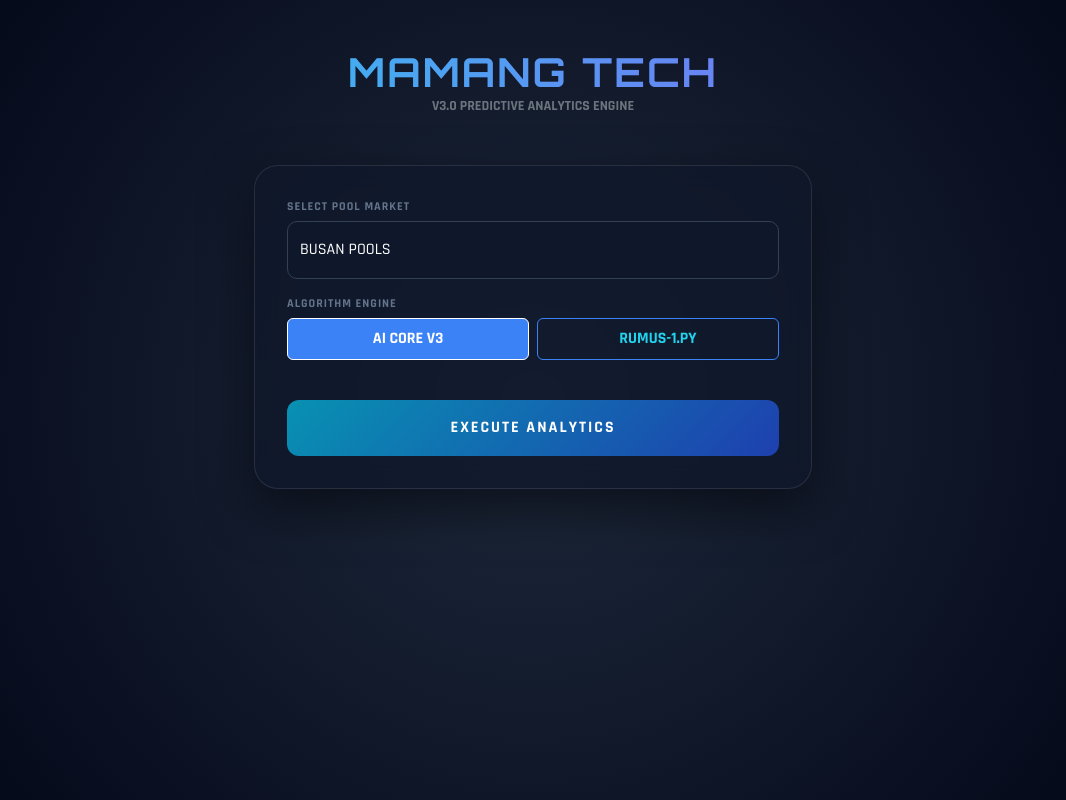
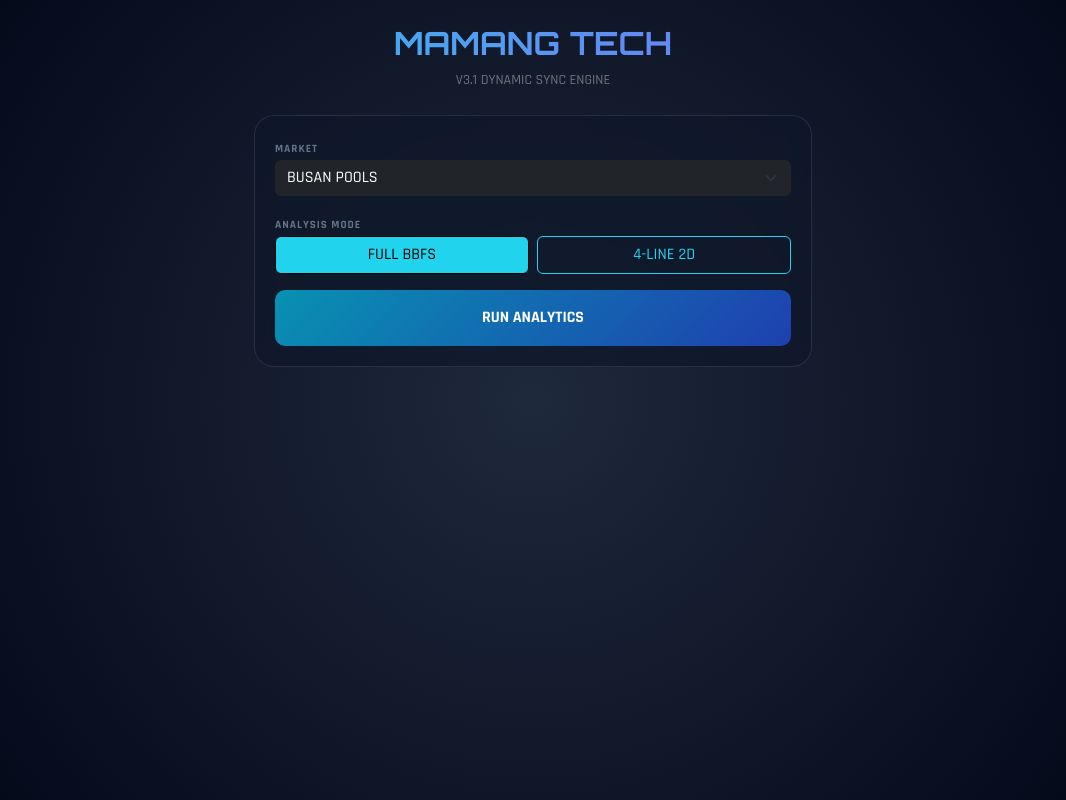
Before and after one commit to pepekosonghiji/rumus-togel, a Flask app: page / in a window 1280 px wide. Shown: the whole page, without its empty margins (107-1173 px from the left). Run offline with Flask 3, Linux system fonts and the light colour scheme; the visitor is signed in with stand-in values (Sample User, id 1).

Commit message:
Update index.html

```diff
--- a/templates/index.html
+++ b/templates/index.html
@@ -3,210 +3,67 @@
 <head>
     <meta charset="UTF-8">
     <meta name="viewport" content="width=device-width, initial-scale=1.0">
-    <title>MAMANG TECH PREMIUM V3</title>
+    <title>MAMANG TECH V3 PREMIUM</title>
     <link href="https://cdn.jsdelivr.net/npm/bootstrap@5.3.0/dist/css/bootstrap.min.css" rel="stylesheet">
     <link href="https://fonts.googleapis.com/css2?family=Orbitron:wght@400;700&family=Rajdhani:wght@500;700&display=swap" rel="stylesheet">
     <style>
-        :root {
-            --bg-dark: #020617;
-            --panel-bg: rgba(15, 23, 42, 0.7);
-            --neon-blue: #22d3ee;
-            --neon-purple: #8b5cf6;
-            --accent: #3b82f6;
-        }
-
-        body {
-            background: var(--bg-dark);
-            color: #f8fafc;
-            font-family: 'Rajdhani', sans-serif;
-            min-height: 100vh;
-            background-image: radial-gradient(circle at 50% 50%, #1e293b 0%, #020617 100%);
-        }
-
-        .neon-text {
-            font-family: 'Orbitron', sans-serif;
-            background: linear-gradient(to right, var(--neon-blue), var(--neon-purple));
-            -webkit-background-clip: text;
-            -webkit-text-fill-color: transparent;
-            text-transform: uppercase;
-            letter-spacing: 2px;
-        }
-
-        .glass-panel {
-            background: var(--panel-bg);
-            backdrop-filter: blur(12px);
-            border: 1px solid rgba(255, 255, 255, 0.1);
-            border-radius: 24px;
-            box-shadow: 0 20px 50px rgba(0, 0, 0, 0.5);
-            padding: 2rem;
-        }
-
-        .btn-premium {
-            background: linear-gradient(135deg, #0891b2 0%, #1e40af 100%);
-            border: none;
-            font-weight: bold;
-            letter-spacing: 2px;
-            transition: 0.4s;
-            color: white;
-            border-radius: 12px;
-            padding: 12px;
-            text-transform: uppercase;
-        }
-
-        .btn-premium:hover {
-            box-shadow: 0 0 25px rgba(34, 211, 238, 0.5);
-            transform: translateY(-3px);
-            color: white;
-        }
-
-        .btn-outline-tech {
-            border: 1px solid var(--accent);
-            color: var(--neon-blue);
-            background: transparent;
-            font-weight: 600;
-            transition: 0.3s;
-        }
-
-        .btn-outline-tech.active {
-            background: var(--accent);
-            color: white;
-        }
-
-        .num-display {
-            background: #020617;
-            border-radius: 16px;
-            padding: 25px;
-            border: 1px solid var(--accent);
-            font-family: 'Orbitron';
-            font-size: 2rem;
-            letter-spacing: 6px;
-            color: var(--neon-blue);
-            text-shadow: 0 0 15px rgba(34, 211, 238, 0.3);
-            margin: 10px 0;
-        }
-
-        .label-tech {
-            font-size: 0.75rem;
-            text-transform: uppercase;
-            color: #64748b;
-            font-weight: 700;
-            display: block;
-            margin-bottom: 5px;
-            letter-spacing: 1px;
-        }
-
-        .market-select {
-            background: #0f172a !important;
-            border: 1px solid #334155 !important;
-            color: white !important;
-            border-radius: 10px;
-        }
-
-        .invest-box {
-            background: rgba(0, 0, 0, 0.3);
-            border-radius: 12px;
-            padding: 15px;
-            font-size: 0.9rem;
-            line-height: 1.8;
-            max-height: 150px;
-            overflow-y: auto;
-            border-left: 4px solid var(--neon-purple);
-        }
-
-        /* Animation */
-        .fade-in { animation: fadeIn 0.5s ease-in; }
-        @keyframes fadeIn { from { opacity: 0; transform: translateY(10px); } to { opacity: 1; transform: translateY(0); } }
+        :root { --bg: #020617; --neon: #22d3ee; --accent: #8b5cf6; }
+        body { background: var(--bg); color: #f8fafc; font-family: 'Rajdhani'; background-image: radial-gradient(circle, #1e293b 0%, #020617 100%); min-height: 100vh; }
+        .glass-panel { background: rgba(15, 23, 42, 0.7); backdrop-filter: blur(10px); border: 1px solid rgba(255,255,255,0.1); border-radius: 20px; padding: 20px; }
+        .neon-text { font-family: 'Orbitron'; background: linear-gradient(to right, var(--neon), var(--accent)); -webkit-background-clip: text; -webkit-text-fill-color: transparent; }
+        .num-display { background: #000; border: 1px solid var(--neon); border-radius: 12px; padding: 15px; font-family: 'Orbitron'; color: var(--neon); font-size: 1.5rem; text-align: center; margin: 5px 0; }
+        .btn-tech { background: linear-gradient(135deg, #0891b2, #1e40af); border: none; color: white; font-weight: bold; border-radius: 10px; transition: 0.3s; }
+        .btn-tech:hover { box-shadow: 0 0 15px var(--neon); transform: translateY(-2px); }
+        .btn-outline-tech { border: 1px solid var(--neon); color: var(--neon); background: transparent; }
+        .btn-outline-tech.active { background: var(--neon); color: #000; }
+        .label-tech { font-size: 0.7rem; text-transform: uppercase; color: #64748b; letter-spacing: 1px; font-weight: bold; }
     </style>
 </head>
 <body>
-
-<div class="container py-5">
-    <div class="text-center mb-5 fade-in">
-        <h1 class="neon-text fw-bold mb-0">MAMANG TECH</h1>
-        <p class="text-secondary small fw-bold">V3.0 PREDICTIVE ANALYTICS ENGINE</p>
+<div class="container py-4">
+    <div class="text-center mb-4">
+        <h2 class="neon-text fw-bold">MAMANG TECH</h2>
+        <p class="small text-secondary">V3.1 DYNAMIC SYNC ENGINE</p>
     </div>
 
     {% if not logged_in %}
-    <div class="col-md-5 col-lg-4 mx-auto fade-in">
-        <div class="glass-panel text-center">
-            <div class="mb-4">
-                <div class="badge bg-danger mb-2">RESTRICTED ACCESS</div>
-                <h4 class="fw-bold">LICENSE AUTH</h4>
-            </div>
-            <input type="password" id="licenseKey" class="form-control mb-3 py-3 text-center bg-dark text-white border-0" placeholder="ENTER ACCESS KEY">
-            <button class="btn btn-premium w-100 py-3" onclick="handleLogin()">AUTHENTICATE</button>
-        </div>
+    <div class="col-md-4 mx-auto glass-panel text-center">
+        <h5 class="mb-3">AUTH REQUIRED</h5>
+        <input type="password" id="license" class="form-control bg-dark text-white border-0 mb-3" placeholder="ACCESS KEY">
+        <button class="btn btn-tech w-100" onclick="login()">LOGIN</button>
     </div>
     {% else %}
+    <div class="col-md-6 mx-auto">
+        <div class="glass-panel mb-3">
+            <label class="label-tech">Market</label>
+            <select id="market" class="form-select bg-dark text-white border-0 mb-3">
+                {% for m in markets %}<option value="{{m}}">{{m}}</option>{% endfor %}
+            </select>
 
-    <div class="col-md-8 col-lg-6 mx-auto fade-in">
-        <div class="glass-panel mb-4">
-            <div class="row g-3">
-                <div class="col-12">
-                    <span class="label-tech">Select Pool Market</span>
-                    <select id="market" class="form-select market-select py-3">
-                        {% for m in markets %}<option value="{{m}}">{{m}}</option>{% endfor %}
-                    </select>
-                </div>
+            <label class="label-tech">Analysis Mode</label>
+            <div class="d-flex gap-2 mb-3">
+                <button class="btn btn-outline-tech w-100 active" id="mFull" onclick="setMode('full')">FULL BBFS</button>
+                <button class="btn btn-outline-tech w-100" id="mInvest" onclick="setMode('invest')">4-LINE 2D</button>
+            </div>
 
-                <div class="col-12">
-                    <span class="label-tech">Algorithm Engine</span>
-                    <div class="d-flex gap-2 mb-4">
-                        <button class="btn btn-outline-tech w-100 py-2 active" id="btnHybrid" onclick="setRumus('hybrid')">AI CORE V3</button>
-                        <button class="btn btn-outline-tech w-100 py-2" id="btnRumus1" onclick="setRumus('rumus_1')">RUMUS-1.PY</button>
-                    </div>
-                </div>
-
-                <div class="col-12 text-center">
-                    <button class="btn btn-premium w-100 py-3" onclick="runExecution()" id="btnAction">EXECUTE ANALYTICS</button>
-                    <div id="loader" class="mt-3 text-info small fw-bold" style="display:none;">SYNCHRONIZING DATA...</div>
-                </div>
-            </div>
+            <button class="btn btn-tech w-100 py-3" onclick="execute()">RUN ANALYTICS</button>
         </div>
 
-        <div id="resultPanel" style="display:none;" class="fade-in">
-            <div class="glass-panel">
-                <div class="d-flex justify-content-between align-items-center mb-4">
-                    <div>
-                        <h3 id="resMarket" class="neon-text mb-0"></h3>
-                        <small class="text-secondary">LATEST DRAW: <span id="resLast" class="text-white fw-bold"></span></small>
-                    </div>
-                    <span id="resPosisi" class="badge bg-primary px-3 py-2"></span>
-                </div>
+        <div id="resFull" style="display:none;" class="glass-panel">
+            <div class="text-center mb-3"><span id="resM" class="badge bg-primary"></span></div>
+            <div class="label-tech text-center">Main BBFS</div>
+            <div id="vBbfs" class="num-display"></div>
+            <div class="label-tech text-center mt-3">2D Invest (Filtered)</div>
+            <div id="v2d" class="small text-secondary p-2 bg-black rounded mt-1" style="word-break: break-all;"></div>
+        </div>
 
-                <div class="mb-4 text-center">
-                    <span class="label-tech">Main BBFS (Primary)</span>
-                    <div id="resBbfs" class="num-display"></div>
-                </div>
-
-                <div class="mb-4 text-center">
-                    <span class="label-tech">Shadow BBFS (Backup)</span>
-                    <div id="resShadow" class="num-display fs-4 py-3" style="border-style: dashed; opacity: 0.7;"></div>
-                </div>
-
-                <div class="row g-3 mb-4">
-                    <div class="col-6">
-                        <div class="bg-dark p-3 rounded-4 border border-secondary text-center">
-                            <span class="label-tech">Top 3D Set</span>
-                            <div id="res3d" class="text-info fw-bold fs-5"></div>
-                        </div>
-                    </div>
-                    <div class="col-6">
-                        <div class="bg-dark p-3 rounded-4 border border-secondary text-center">
-                            <span class="label-tech">Top 4D Set</span>
-                            <div id="res4d" class="text-info fw-bold fs-5"></div>
-                        </div>
-                    </div>
-                </div>
-
-                <div>
-                    <span class="label-tech">Permutation 2D Invest:</span>
-                    <div id="res2d" class="invest-box text-secondary"></div>
-                </div>
-            </div>
-
-            <div class="text-center mt-4">
-                <button class="btn btn-sm btn-link text-secondary text-decoration-none" onclick="window.print()">[ PRINT REPORT ]</button>
+        <div id="resInvest" style="display:none;" class="glass-panel border-warning">
+            <div class="text-center mb-3"><span class="badge bg-warning text-dark">VIP 4-LINE INVEST</span></div>
+            <div class="row g-2">
+                <div class="col-3"><div id="i1" class="num-display py-2"></div></div>
+                <div class="col-3"><div id="i2" class="num-display py-2"></div></div>
+                <div class="col-3"><div id="i3" class="num-display py-2"></div></div>
+                <div class="col-3"><div id="i4" class="num-display py-2"></div></div>
             </div>
         </div>
     </div>
@@ -215,55 +72,18 @@
 
 <script src="https://code.jquery.com/jquery-3.6.0.min.js"></script>
 <script>
-    let currentRumus = 'hybrid';
-
-    function setRumus(val) {
-        currentRumus = val;
-        $('.btn-outline-tech').removeClass('active');
-        if(val === 'hybrid') $('#btnHybrid').addClass('active');
-        else $('#btnRumus1').addClass('active');
-    }
-
-    function handleLogin() {
-        const key = $('#licenseKey').val();
-        if(!key) return alert('Key Required!');
-
-        $.post('/login', {key: key}, function(data) {
-            location.reload();
-        }).fail(function() {
-            alert('Access Denied: Invalid License Key');
-        });
-    }
-
-    function runExecution() {
-        const market = $('#market').val();
-        $('#btnAction').prop('disabled', true).text('PROCESSING...');
-        $('#loader').show();
-        $('#resultPanel').hide();
-
-        $.post('/analyze', {
-            market: market,
-            rumus_type: currentRumus
-        }, function(data) {
-            setTimeout(() => {
-                $('#loader').hide();
-                $('#btnAction').prop('disabled', false).text('EXECUTE ANALYTICS');
-
-                // Populate Data
-                $('#resMarket').text(data.market);
-                $('#resLast').text(data.last);
-                $('#resBbfs').text(data.bbfs);
-                $('#resShadow').text(data.shadow);
-                $('#res3d').text(data.top3d);
-                $('#res4d').text(data.top4d);
-                $('#resPosisi').text(data.posisi);
-                $('#res2d').text(data.list2d_main);
-
-                $('#resultPanel').fadeIn();
-            }, 800);
-        }).fail(function() {
-            alert('Error: Connectivity lost or Session expired.');
-            location.reload();
+    let mode = 'full';
+    function setMode(m) { mode = m; $('.btn-outline-tech').removeClass('active'); (m==='full')?$('#mFull').addClass('active'):$('#mInvest').addClass('active'); }
+    function login() { $.post('/login', {key: $('#license').val()}, () => location.reload()); }
+    function execute() {
+        const mkt = $('#market').val();
+        const ep = (mode === 'full') ? '/analyze' : '/analyze-invest';
+        $.post(ep, {market: mkt}, (data) => {
+            if(mode === 'full') {
+                $('#resInvest').hide(); $('#resM').text(data.market); $('#vBbfs').text(data.bbfs); $('#v2d').text(data.list2d_main); $('#resFull').fadeIn();
+            } else {
+                $('#resFull').hide(); $('#i1').text(data.invest_2d[0]); $('#i2').text(data.invest_2d[1]); $('#i3').text(data.invest_2d[2]); $('#i4').text(data.invest_2d[3]); $('#resInvest').fadeIn();
+            }
         });
     }
 </script>
```
